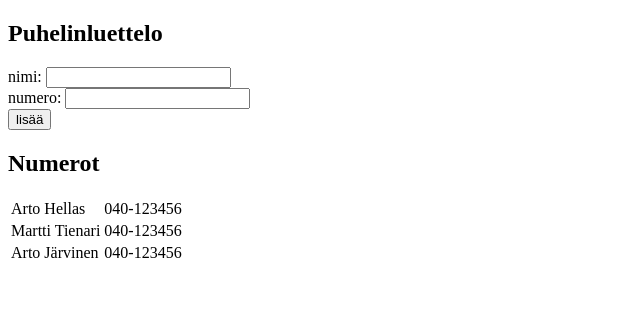
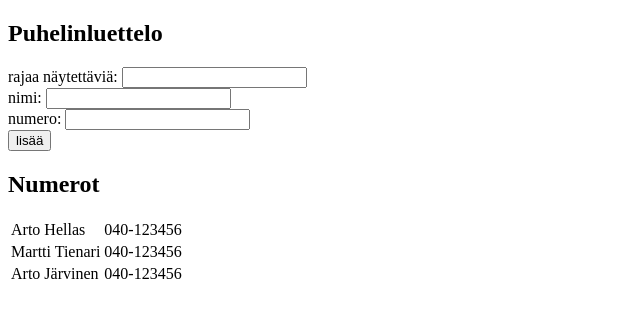
Before and after one commit to stadibo/fullstack_osa2, a React (Create React App) app in the folder 2.6-19_puhelinluettelo/: page / in a window 1280 px wide. Shown: the top 318 px of the page, without its empty margins (0-640 px from the left). Built offline with nearby package versions, Linux system fonts and the light colour scheme.

Commit message:
2.9 done

```diff
--- a/2.6-19_puhelinluettelo/src/App.js
+++ b/2.6-19_puhelinluettelo/src/App.js
@@ -22,7 +22,8 @@ class App extends React.Component {
                 },
             ],
             newName: '',
-            newNumber: ''
+            newNumber: '',
+            filter: ''
         }
     }
 
@@ -56,10 +57,25 @@ class App extends React.Component {
         this.setState({ newNumber: event.target.value })
     }
 
+    handleFilterChange = (event) => {
+        this.setState({ filter: event.target.value })
+    }
+
     render() {
+        const filteredPersons = (
+            this.state.persons
+            .filter(p => p.name.toLowerCase()
+            .includes(this.state.filter.toLowerCase()))
+        )
         return (
             <div>
                 <h2>Puhelinluettelo</h2>
+                <div>
+                    rajaa näytettäviä: <input
+                        value={this.state.filter}
+                        onChange={this.handleFilterChange}
+                    />
+                </div>
                 <form onSubmit={this.addPerson}>
                     <div>
                         nimi: <input
@@ -79,7 +95,7 @@ class App extends React.Component {
                 </form>
                 <div>
                     <h2>Numerot</h2>
-                    <Numbers persons={this.state.persons} />
+                    <Numbers persons={filteredPersons} />
                 </div>
             </div>
         )
```
